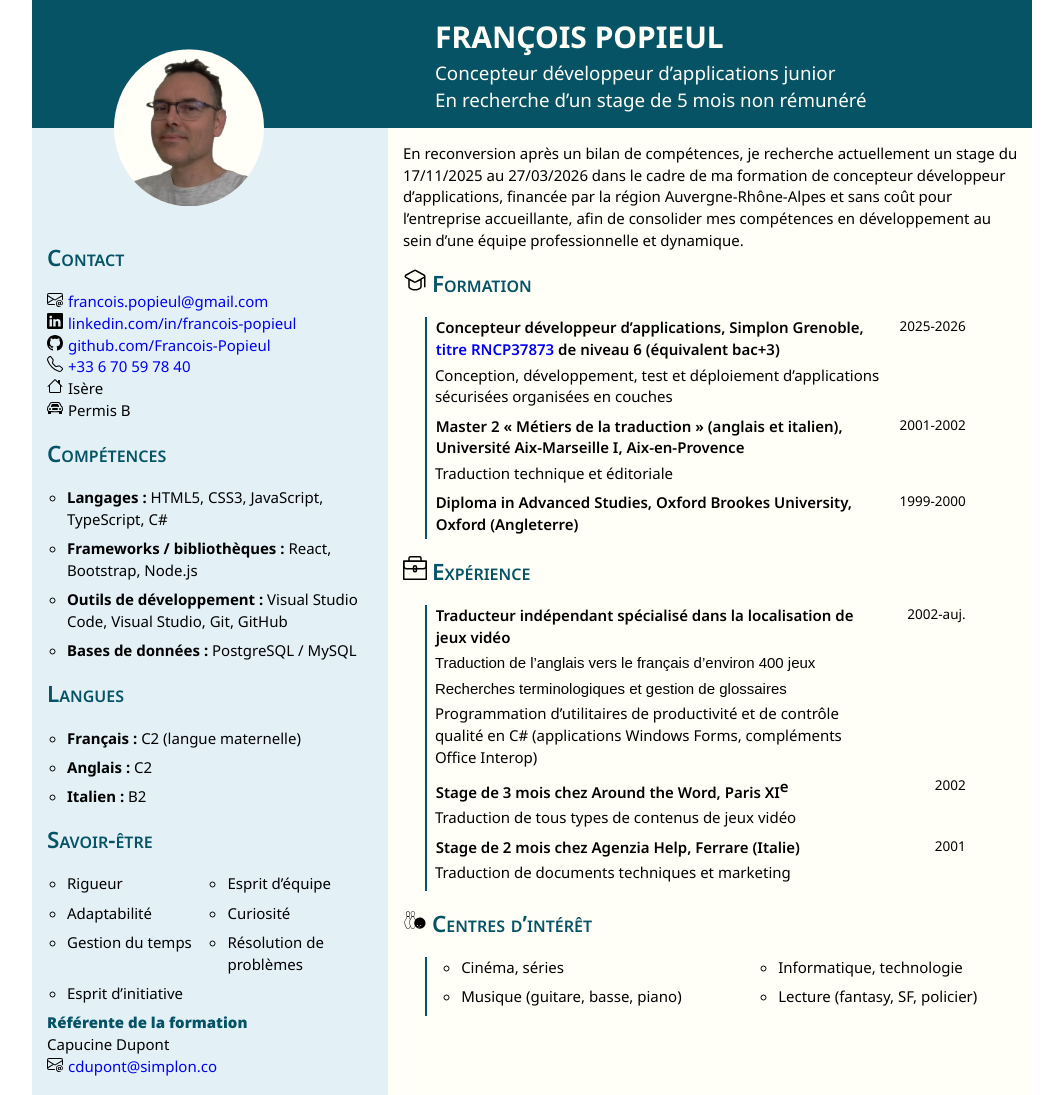
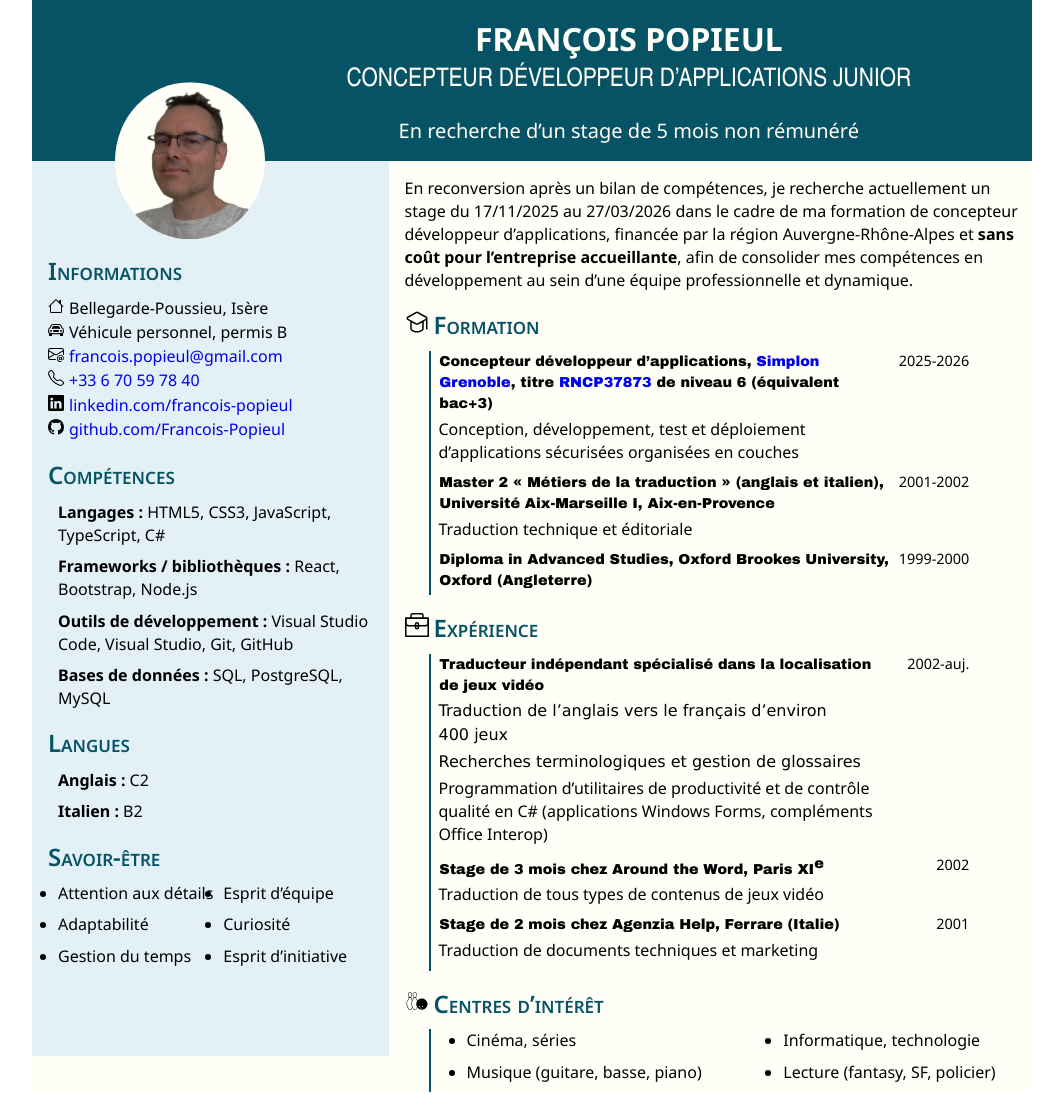
Before and after one commit to Francois-Popieul/Resume, a plain HTML site: page index.html in a window 1280 px wide. Shown: the top 1095 px of the page, without its empty margins (108-1171 px from the left). Drawn offline with Linux system fonts and the light colour scheme.

Commit message:
correction de lien LI, modification de la mise en page

```diff
--- a/css/style.css
+++ b/css/style.css
@@ -12,7 +12,7 @@
 }
 
 html {
-    font-size: 15px;
+    font-size: 16px;
     background-color: #FFFFFF;
     font-family: "Noto Sans", sans-serif;
     font-optical-sizing: auto;
@@ -50,15 +50,25 @@ body {
     font-size: 2rem;
     text-transform: uppercase;
     color: var(--secondary-color);
-    text-align: left;
-    margin-left: 40%;
+    text-align: center;
+    margin-left: 20%;
 }
 
 .profession {
+    font-family: 'Arial Narrow', sans-serif;
+    font-size: 1.6rem;
+    text-transform: uppercase;
+    color: var(--secondary-color);
+    text-align: center;
+    margin-left: 20%;
+}
+
+.internship {
     font-size: 1.25rem;
     color: var(--secondary-color);
-    text-align: left;
-    margin-left: 40%;
+    text-align: center;
+    margin-left: 20%;
+    margin-top: 1rem;
 }
 
 .left-column-flex-container {
@@ -67,7 +77,7 @@ body {
     align-items: flex-start;
     justify-content: left;
     width: 35%;
-    height: 100%;
+    height: auto;
     background-color: var(--tertiary-color);
     padding: 0 0.5rem 0 1rem;
 }
@@ -85,7 +95,7 @@ body {
 .title {
     color: var(--primary-color);
     font-weight: 600;
-    margin: 1.1rem 0;
+    margin: 1rem 0 0.5rem 0;
     font-variant: small-caps;
 }
 
@@ -97,7 +107,7 @@ body {
 }
 
 .translated-container {
-    transform: translateY(-60px);
+    transform: translateY(-80px);
 }
 
 .light-divider {
@@ -110,8 +120,8 @@ body {
 }
 
 .job {
-    font-size: 1rem;
-    font-weight: 600;
+    font-family: "Arial Black", sans-serif;
+    font-size: 0.9rem;
     width: 450px;
     text-align: left;
     list-style: none;
@@ -120,7 +130,7 @@ body {
 }
 
 .job-detail {
-    font-family: Arial, sans-serif;
+    font-family: Verdana, Geneva, Tahoma, sans-serif;
     font-size: 1rem;
     width: 450px;
     padding: 0 0 0.25rem 0.5rem;
@@ -180,6 +190,11 @@ body {
 
 .icon {
     padding-right: 5px;
+    height: auto;
+}
+
+.contact-padding {
+    padding-bottom: 1px;
 }
 
 .simplon {
@@ -188,8 +203,12 @@ body {
 }
 
 ul {
-    list-style-type: circle;
-    padding-left: 20px;
+    list-style-type: none;
+    padding-left: 10px;
+}
+
+.bullet {
+    list-style-type: disc;
 }
 
 li {
--- a/index.html
+++ b/index.html
@@ -16,65 +16,69 @@
     <div>
         <header class="header">
             <h1 class="name">François Popieul</h1>
-            <p class="profession">Concepteur développeur d&rsquo;applications junior<br>En recherche d&rsquo;un stage de
-                5&nbsp;mois non rémunéré</p>
+            <p class="profession">Concepteur développeur d&rsquo;applications junior
+            <p class="internship">En recherche d&rsquo;un stage de 5&nbsp;mois non rémunéré</p>
         </header>
-    </div>
         <main class="row-flex-container">
             <section class="left-column-flex-container"> <img src="./images/profile--photo.webp"
                     alt="Photo de François Popieul" class="profile-photo" />
                 <div class="translated-container">
-                <h2 class="title">Contact</h2>
-                <p><img class="icon" src="./images/envelope-at.svg" alt="Icône d&rsquo;e-mail"><a
+                    <h2 class="title">Informations</h2>
+                    <p class="contact-padding"><img class="icon" src="./images/house.svg"
+                            alt="Icône de maison">Bellegarde-Poussieu, Isère</p>
+                    <p class="contact-padding"><img class="icon" src="./images/car.svg" alt="Icône de voiture">Véhicule
+                        personnel, permis&nbsp;B</p>
+                    <p class="contact-padding"><img class="icon" src="./images/envelope-at.svg"
+                            alt="Icône d&rsquo;e-mail"><a
                             href="mailto:francois.popieul@gmail.com">francois.popieul@gmail.com</a></p>
-                <p><img class="icon" src="./images/linkedin.svg" alt="Icône de LinkedIn"><a
-                        href="https://www.linkedin.com/in/francois-popieul">linkedin.com/in/francois-popieul</a></p>
-                <p><img class="icon" src="./images/github.svg" alt="Icône de Github"><a
+                    <p class="contact-padding"><img class="icon" src="./images/telephone.svg"
+                            alt="Icône de téléphone"><a href="tel:+33670597840">+33 6 70 59 78 40</a></p>
+                    <p class="contact-padding"><img class="icon" src="./images/linkedin.svg" alt="Icône de LinkedIn"><a
+                            href="https://www.linkedin.com/in/françois-popieul-8b07ab285">linkedin.com/francois-popieul</a>
+                    </p>
+                    <p class="contact-padding"><img class="icon" src="./images/github.svg" alt="Icône de Github"><a
                             href="https://github.com/Francois-Popieul">github.com/Francois-Popieul</a></p>
-                <p><img class="icon" src="./images/telephone.svg" alt="Icône de téléphone"><a
-                        href="tel:+33670597840">+33 6 70 59 78 40</a></p>
-                <p><img class="icon" src="./images/house.svg" alt="Icône de maison">Isère</p>
-                <p><img class="icon" src="./images/car.svg" alt="Icône de voiture">Permis&nbsp;B</p>
                     <h2 class="title">Compétences</h2>
                     <ul>
                         <li><span class="bold">Langages&nbsp;:</span> HTML5, CSS3, JavaScript, TypeScript, C#</li>
                         <li><span class="bold">Frameworks / bibliothèques&nbsp;:</span> React, Bootstrap, Node.js</li>
-                    <li><span class="bold">Outils de développement&nbsp;:</span> Visual Studio Code, Visual Studio, Git,
-                        GitHub</li>
-                    <li><span class="bold">Bases de données&nbsp;:</span> PostgreSQL / MySQL</li>
+                        <li><span class="bold">Outils de développement&nbsp;:</span> Visual Studio Code, Visual Studio, Git, GitHub</li>
+                        <li><span class="bold">Bases de données&nbsp;:</span> SQL, PostgreSQL, MySQL</li>
                     </ul>
                     <h2 class="title">Langues</h2>
                     <ul>
-                    <li><span class="bold">Français&nbsp;:</span> C2 (langue maternelle)</li>
                         <li><span class="bold">Anglais&nbsp;:</span> C2</li>
                         <li><span class="bold">Italien&nbsp;:</span> B2</li>
                     </ul>
                     <h2 class="title">Savoir-être</h2>
-                <ul class="soft-skill-container">
-                    <li>Rigueur</li>
+                    <ul class="soft-skill-container bullet">
+                        <li>Attention aux détails</li>
                         <li>Esprit d&rsquo;équipe</li>
                         <li>Adaptabilité</li>
                         <li>Curiosité</li>
                         <li>Gestion du temps</li>
-                    <li>Résolution de problèmes</li>
                         <li>Esprit d&rsquo;initiative</li>
                     </ul>
-                <p class="simplon">Référente de la formation</p>
+                    <!-- <p class="simplon">Référente de la formation</p>
                         <p>Capucine Dupont</p>
-                <p><img class="icon" src="./images/envelope-at.svg" alt="icône d&rsquo;enveloppe"><a
-                        href="mailto:cdupont@simplon.co">cdupont@simplon.co</a></p>
+                        <p class="contact-padding"><img class="icon" src="./images/envelope-at.svg"
+                            alt="Icône d&rsquo;e-mail"><a
+                            href="mailto:cdupont@simplon.co">cdupont@simplon.co</a></p> -->
                 </div>
             </section>
             <section class="right-column-flex-container">
-            <p class="introduction">En reconversion après un bilan de compétences, je recherche actuellement un stage du
-                17/11/2025 au 27/03/2026 dans le cadre de ma formation de concepteur développeur d&rsquo;applications,
-                financée par la région Auvergne-Rhône-Alpes et sans coût pour l&rsquo;entreprise accueillante, afin de
-                consolider mes compétences en développement au sein d&rsquo;une équipe professionnelle et dynamique.</p>
-            <h2 class="title"><img class="title-logo" src="./images/study.svg" alt="Icône de formation">Formation</h2>
+                <p class="introduction">En reconversion après un bilan de compétences, je recherche actuellement un
+                    stage du 17/11/2025 au 27/03/2026 dans le cadre de ma formation de concepteur développeur
+                    d&rsquo;applications, financée par la région Auvergne-Rhône-Alpes et <span class="bold">sans coût
+                        pour l&rsquo;entreprise accueillante</span>, afin de consolider mes compétences en développement
+                    au sein d&rsquo;une équipe professionnelle et dynamique. </p>
+                <h2 class="title"><img class="title-logo" src="./images/study.svg" alt="Icône de formation">Formation
+                </h2>
                 <div class="row-flex-container left-border">
                     <div>
-                    <p class="job">Concepteur développeur d&rsquo;applications, Simplon Grenoble, <a
-                            href="https://www.francecompetences.fr/recherche/rncp/37873/">titre RNCP37873</a> de
+                        <p class="job">Concepteur développeur d&rsquo;applications, <a
+                                href="mailto:cdupont@simplon.co">Simplon Grenoble</a>, titre <a
+                                href="https://www.francecompetences.fr/recherche/rncp/37873/">RNCP37873</a> de
                             niveau&nbsp;6 &lpar;équivalent bac+3&rpar; </p>
                         <p class="job-detail-last">Conception, développement, test et déploiement d&rsquo;applications
                             sécurisées organisées en couches</p>
@@ -83,8 +87,8 @@
                 </div>
                 <div class="row-flex-container left-border">
                     <div>
-                    <p class="job">Master&nbsp;2 «&nbsp;Métiers de la traduction&nbsp;» (anglais et italien), Université
-                        Aix-Marseille I, Aix-en-Provence</p>
+                        <p class="job">Master&nbsp;2 «&nbsp;Métiers de la traduction&nbsp;» (anglais et italien),
+                            Université Aix-Marseille I, Aix-en-Provence</p>
                         <p class="job-detail-last">Traduction technique et éditoriale </p>
                     </div>
                     <p class="job-period">2001-2002</p>
@@ -95,15 +99,15 @@
                     </div>
                     <p class="job-period">1999-2000</p>
                 </div>
-            <h2 class="title"><img class="title-logo" src="./images/work.svg" alt="Icône d&rsquo;expérience">Expérience
-            </h2>
+                <h2 class="title"><img class="title-logo" src="./images/work.svg"
+                        alt="Icône d&rsquo;expérience">Expérience </h2>
                 <div class="row-flex-container left-border">
                     <div>
                         <p class="job">Traducteur indépendant spécialisé dans la localisation de jeux vidéo</p>
                         <p class="job-detail">Traduction de l’anglais vers le français d&rsquo;environ 400&nbsp;jeux</p>
                         <p class="job-detail">Recherches terminologiques et gestion de glossaires</p>
-                    <p class="job-detail-last">Programmation d&rsquo;utilitaires de productivité et de contrôle qualité
-                        en C# (applications Windows Forms, compléments Office Interop)</p>
+                        <p class="job-detail-last">Programmation d&rsquo;utilitaires de productivité et de contrôle
+                            qualité en C# (applications Windows Forms, compléments Office Interop)</p>
                         </p>
                     </div>
                     <p class="job-period">2002-auj.</p>
@@ -125,8 +129,9 @@
                     </div>
                     <p class="job-period">2001</p>
                 </div>
-            <h2 class="title"><img class="title-logo" src="./images/leisure.svg" alt="Icône de loisirs">Centres d&rsquo;intérêt</h2>
-            <ul class="leisure-container left-border">
+                <h2 class="title"><img class="title-logo" src="./images/leisure.svg" alt="Icône de loisirs">Centres
+                    d&rsquo;intérêt</h2>
+                <ul class="leisure-container left-border bullet">
                     <li>Cinéma, séries</li>
                     <li>Informatique, technologie</li>
                     <li>Musique &lpar;guitare, basse, piano&rpar;</li>
```
Lines whose indentation alone changed are shown as unchanged.
